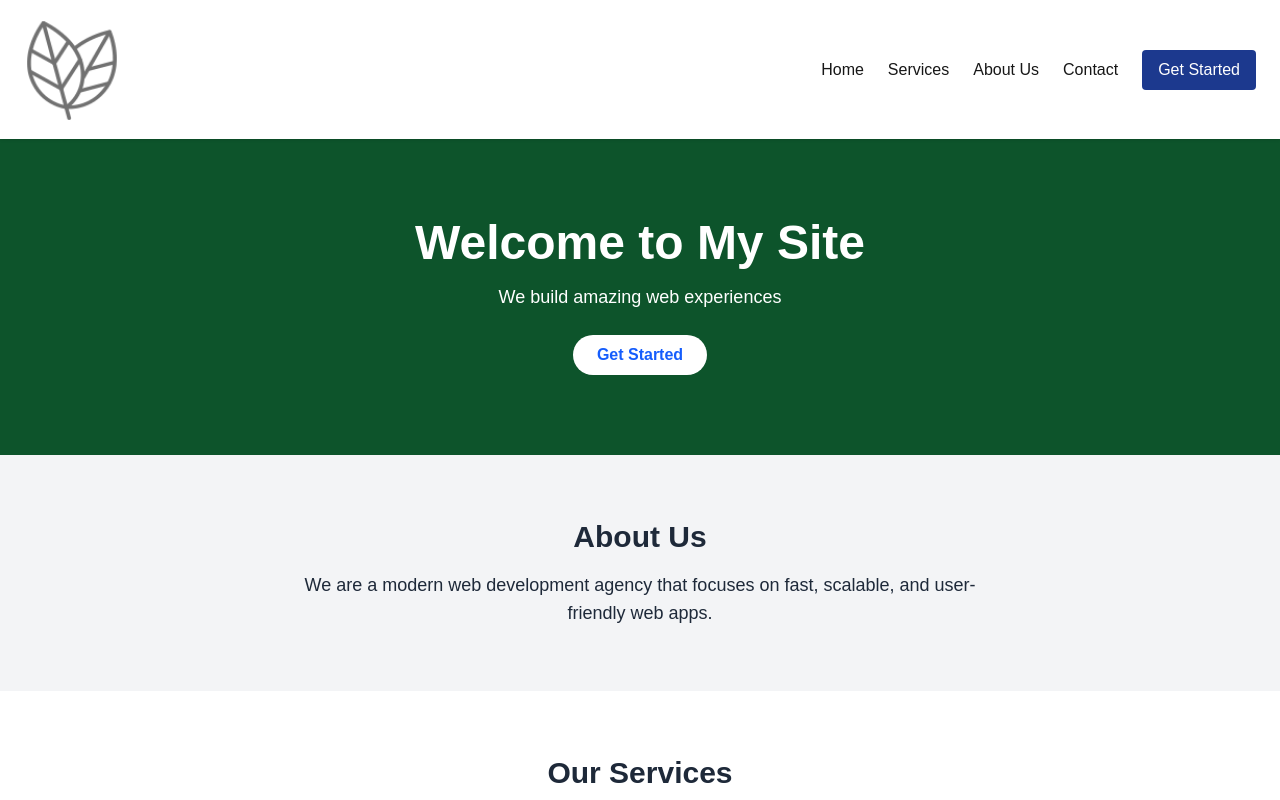
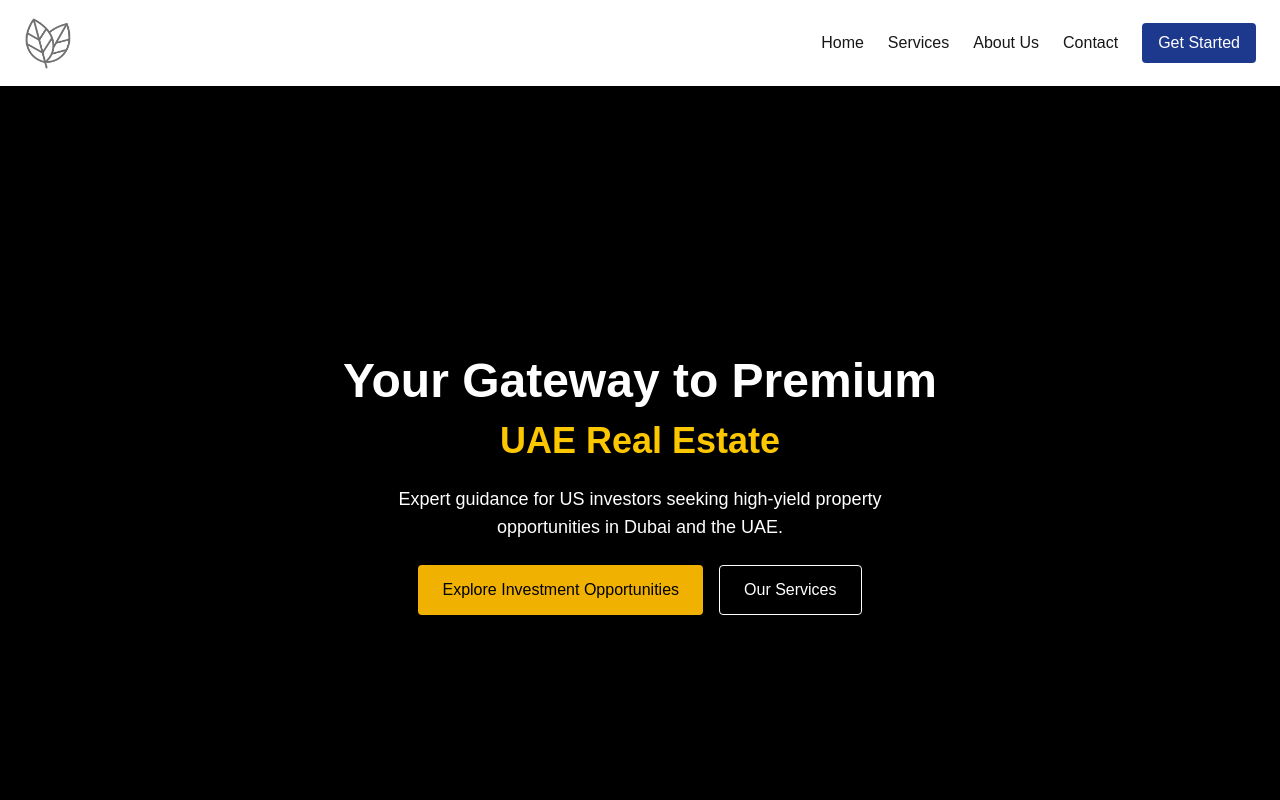
Before and after one commit to kumar-procom-github/my-next-app, a Next.js app: page / in a window 1280 px wide. Shown: the top 800 px of the page. Built offline with nearby package versions, Linux system fonts and the light colour scheme.

Commit message:
new logo added

```diff
--- a/app/page.tsx
+++ b/app/page.tsx
@@ -1,14 +1,20 @@
 export default function Home() {
   return (
     <main className="min-h-screen bg-white text-gray-800">
-
-      {/* Hero Section */}
-      <section className="bg-green-900 text-white py-20 text-center">
-        <h1 className="text-5xl font-bold mb-4">Welcome to My Site</h1>
-        <p className="text-lg mb-6">We build amazing web experiences</p>
-        <button className="bg-white text-blue-600 px-6 py-2 rounded-full font-semibold">
-          Get Started
-        </button>
+      <section className="min-h-screen flex flex-col items-center justify-center bg-black text-white text-center px-6">
+        <h1 className="text-5xl font-bold mb-4">Your Gateway to Premium</h1>
+        <h2 className="text-4xl text-yellow-400 font-bold mb-6">UAE Real Estate</h2>
+        <p className="max-w-xl text-lg mb-6">
+          Expert guidance for US investors seeking high-yield property opportunities in Dubai and the UAE.
+        </p>
+        <div className="flex gap-4">
+          <button className="bg-yellow-500 text-black px-6 py-3 rounded transition duration-300 ease-in-out hover:bg-light-yellow-600 hover:text-white">
+            Explore Investment Opportunities
+          </button>
+          <button className="border border-white px-6 py-3 rounded transition duration-300 ease-in-out hover:bg-white hover:text-black">
+            Our Services
+          </button>
+        </div>
       </section>
 
       {/* About Section */}
--- a/components/Header.tsx
+++ b/components/Header.tsx
@@ -8,7 +8,7 @@ export default function Header() {
     <header className="sticky top-0 bg-white shadow z-50">
       <div className="max-w-7xl mx-auto flex justify-between items-center px-6 py-4">
         <Link href="/">
-          <Image src="/vegan.png" alt="Logo" width={100} height={50} />
+          <Image src="/vegan.png" alt="Logo" width={50} height={50} />
         </Link>
         <nav className="flex items-center space-x-6">
           <Link href="/" className="hover:text-yellow-600">Home</Link>
@@ -16,7 +16,7 @@ export default function Header() {
           <Link href="/about" className="hover:text-yellow-600">About Us</Link>
           <Link href="/contact" className="hover:text-yellow-600">Contact</Link>
           <Link href="/get-started">
-            <button className="bg-blue-900 text-white px-4 py-2 rounded hover:text-white-600 hover:bg-yellow-600">
+            <button className="bg-blue-900 text-white px-4 py-2 rounded transition duration-300 ease-in-out hover:text-white-600 hover:bg-yellow-600">
               Get Started
             </button>
           </Link>
--- /dev/null
+++ b/components/Hero.tsx
@@ -0,0 +1,26 @@
+// app/components/Hero.tsx
+export default function Hero() {
+  return (
+    <section className="bg-black text-white h-screen flex flex-col items-center justify-center text-center px-4">
+      <h1 className="text-4xl md:text-6xl font-bold mb-4">
+        Your Gateway to Premium
+      </h1>
+      <h2 className="text-3xl md:text-5xl font-bold text-yellow-500 mb-6">
+        UAE Real Estate
+      </h2>
+      <p className="max-w-2xl text-lg md:text-xl mb-8">
+        Expert guidance for US investors seeking high-yield property opportunities
+        in Dubai and the UAE. From off-plan developments to ready properties and
+        comprehensive management services.
+      </p>
+      <div className="flex gap-4">
+        <button className="bg-yellow-500 hover:bg-yellow-600 text-black px-6 py-3 rounded">
+          Explore Investment Opportunities →
+        </button>
+        <button className="border border-white px-6 py-3 rounded hover:bg-white hover:text-black">
+          Our Services
+        </button>
+      </div>
+    </section>
+  );
+}
```
